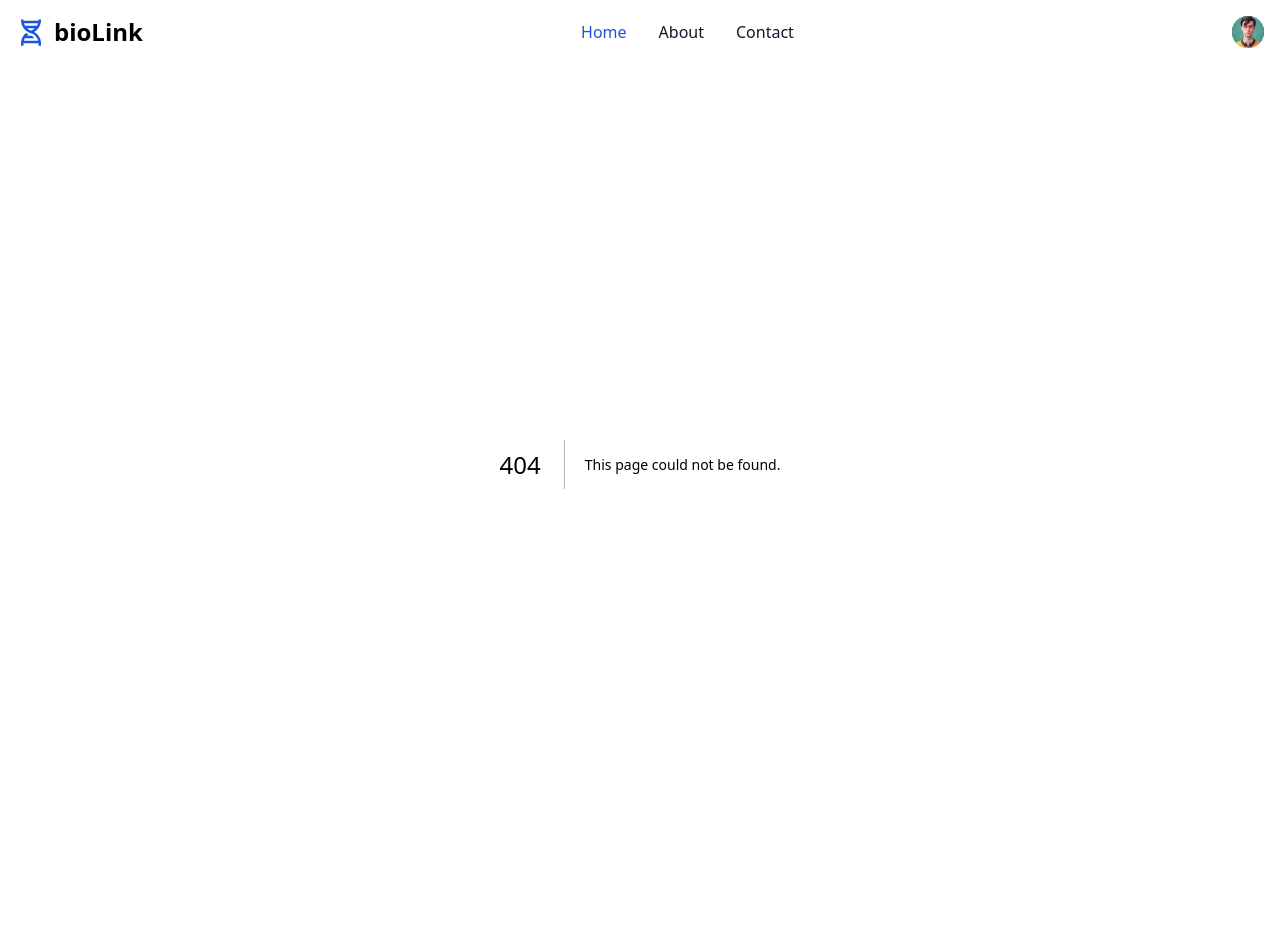
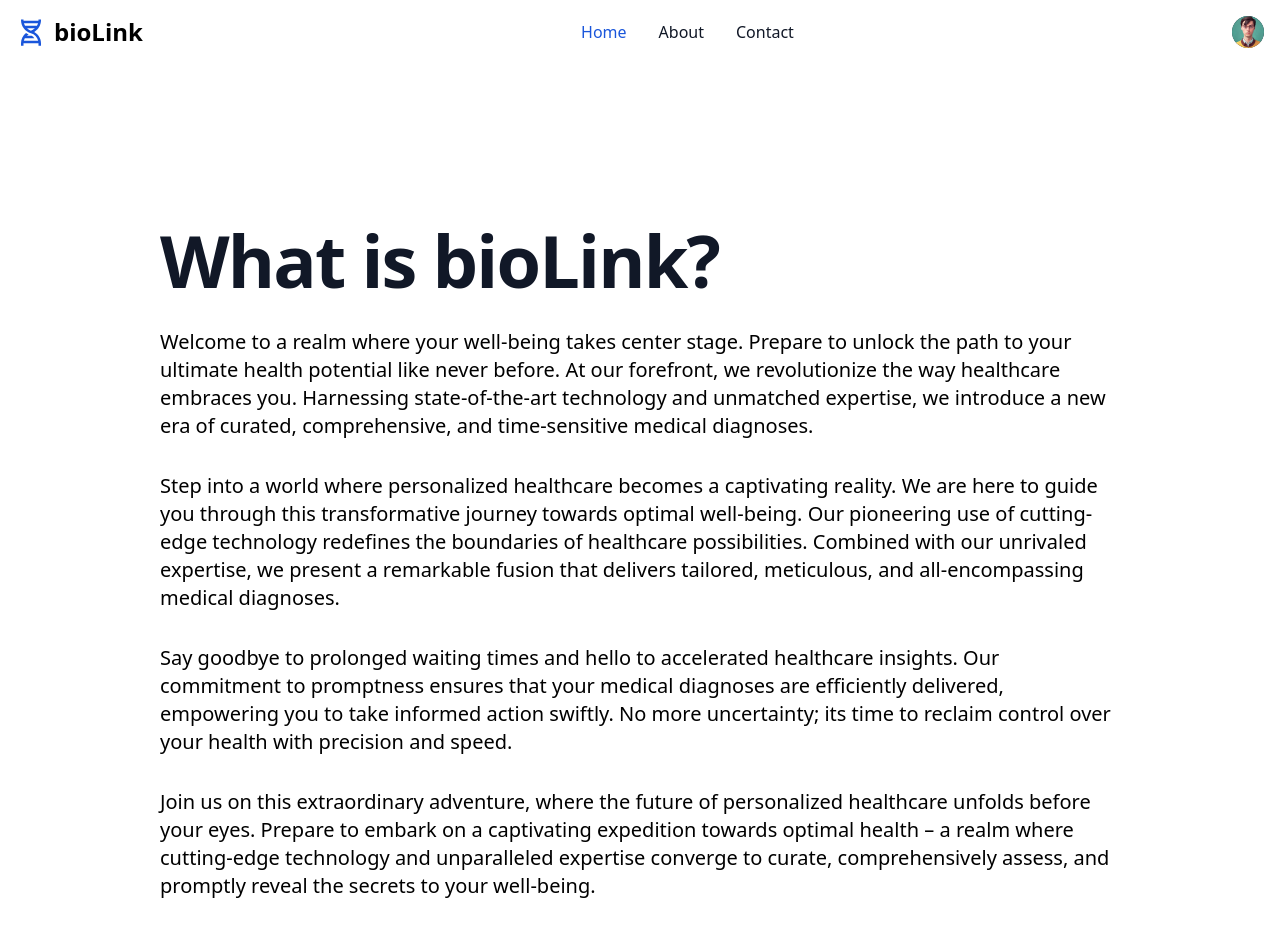
Before and after one commit to minsooerickim/bioLink, a Next.js app: page /about in a window 1280 px wide. Before the commit this address had no page. Shown: the top 936 px of the page. Before the commit the page ends 864 px from the top, so only its background shows below. Built offline with nearby package versions, Linux system fonts and the light colour scheme; what @apideck/components would draw is missing.

Commit message:
ad about us page

```diff
--- a/components/Landing/components.tsx
+++ b/components/Landing/components.tsx
@@ -2,7 +2,7 @@ export function Jumbotron() {
   return (
     <section className="bg-white dark:bg-gray-900">
       <div className="py-8 px-20 mx-auto max-w-screen-xl text-center lg:py-16">
-        <h1 className="mb-4 text-4xl font-extrabold tracking-tight leading-none text-gray-900 md:text-5xl lg:text-6xl px-40 dark:text-white">
+        <h1 className="mb-4 text-4xl font-extrabold tracking-tight leading-none text-gray-900 md:text-5xl lg:text-7xl px-40 dark:text-white">
           Personalized Medical Diagnoses in Seconds!
         </h1>
         <p className="mb-8 text-lg font-normal text-gray-500 lg:text-xl sm:px-16 lg:px-48 dark:text-gray-400">
--- a/components/Nav.tsx
+++ b/components/Nav.tsx
@@ -7,14 +7,7 @@ export default function Nav() {
     <nav className="bg-white border-gray-200 dark:bg-gray-900">
       <div className="max-w-screen-xl flex flex-wrap items-center justify-between mx-auto p-4">
         <a href="/" className="flex items-center">
-          {/* <img
-            src="https://flowbite.com/docs/images/logo.svg"
-            className="h-8 mr-3"
-            alt="Flowbite Logo"
-          /> */}
-          {/* <div className="mr-2"> */}
           <BiDna className="text-3xl text-blue-700 mr-2 hover:text-blue-800" />
-          {/* </div> */}
           <span className="self-center text-2xl font-semibold whitespace-nowrap dark:text-white">
             bioLink
           </span>
@@ -45,7 +38,7 @@ export default function Nav() {
                 Bonnie Green
               </span>
               <span className="block text-sm  text-gray-500 truncate dark:text-gray-400">
-                name@flowbite.com
+                name@bioLink.com
               </span>
             </div>
             <ul className="py-2" aria-labelledby="user-menu-button">
@@ -113,16 +106,16 @@ export default function Nav() {
           <ul className="flex flex-col font-medium p-4 md:p-0 mt-4 border border-gray-100 rounded-lg bg-gray-50 md:flex-row md:space-x-8 md:mt-0 md:border-0 md:bg-white dark:bg-gray-800 md:dark:bg-gray-900 dark:border-gray-700">
             <li>
               <a
-                href="#"
+                href="/"
                 className="block py-2 pl-3 pr-4 text-white bg-blue-700 rounded md:bg-transparent md:text-blue-700 md:p-0 md:dark:text-blue-500"
-                aria-current="page"
+                // aria-current="page"
               >
                 Home
               </a>
             </li>
             <li>
               <a
-                href="#"
+                href="/about"
                 className="block py-2 pl-3 pr-4 text-gray-900 rounded hover:bg-gray-100 md:hover:bg-transparent md:hover:text-blue-700 md:p-0 dark:text-white md:dark:hover:text-blue-500 dark:hover:bg-gray-700 dark:hover:text-white md:dark:hover:bg-transparent dark:border-gray-700"
               >
                 About
--- /dev/null
+++ b/pages/about.tsx
@@ -0,0 +1,52 @@
+import React from "react";
+
+const about = () => {
+  return (
+    <div className="w-full gap-y-0 flex flex-col justify-center items-start text-2xl p-40">
+      <h1 className="font-extrabold tracking-tight leading-none text-gray-900 text-7xl dark:text-white mb-8">
+        What is bioLink?
+      </h1>
+      <div className="">
+        <p className="mb-8 text-xl font-normal text-black">
+          Welcome to a realm where your well-being takes center stage. Prepare
+          to unlock the path to your ultimate health potential like never
+          before. At our forefront, we revolutionize the way healthcare embraces
+          you. Harnessing state-of-the-art technology and unmatched expertise,
+          we introduce a new era of curated, comprehensive, and time-sensitive
+          medical diagnoses.
+        </p>
+        <p className="mb-8 text-xl font-normal text-black">
+          Step into a world where personalized healthcare becomes a captivating
+          reality. We are here to guide you through this transformative journey
+          towards optimal well-being. Our pioneering use of cutting-edge
+          technology redefines the boundaries of healthcare possibilities.
+          Combined with our unrivaled expertise, we present a remarkable fusion
+          that delivers tailored, meticulous, and all-encompassing medical
+          diagnoses.
+        </p>
+        <p className="mb-8 text-xl font-normal text-black">
+          Say goodbye to prolonged waiting times and hello to accelerated
+          healthcare insights. Our commitment to promptness ensures that your
+          medical diagnoses are efficiently delivered, empowering you to take
+          informed action swiftly. No more uncertainty; its time to reclaim
+          control over your health with precision and speed.
+        </p>
+        <p className="mb-8 text-xl font-normal text-black">
+          Join us on this extraordinary adventure, where the future of
+          personalized healthcare unfolds before your eyes. Prepare to embark on
+          a captivating expedition towards optimal health – a realm where
+          cutting-edge technology and unparalleled expertise converge to curate,
+          comprehensively assess, and promptly reveal the secrets to your
+          well-being.
+        </p>
+        <p className="mb-8 text-xl font-normal text-black">
+          Are you ready to seize the key to your best self? Step forward and
+          embrace this groundbreaking experience today. Together, lets unlock
+          the door to your limitless health potential.
+        </p>
+      </div>
+    </div>
+  );
+};
+
+export default about;
```
